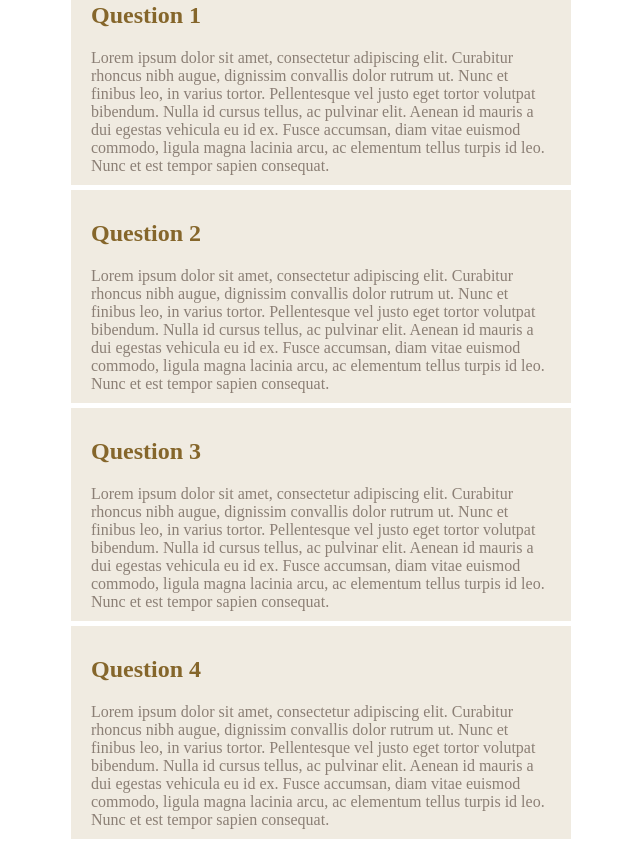
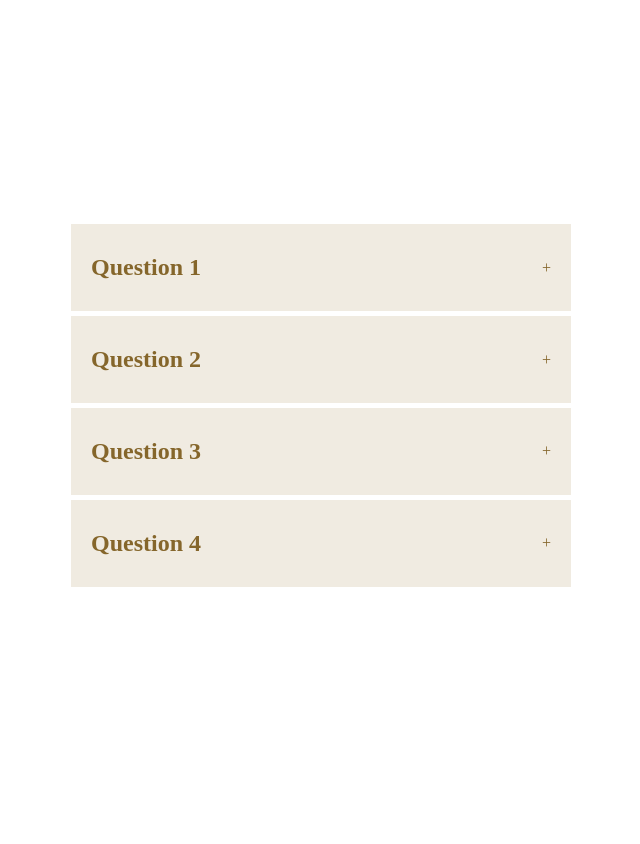
Before and after one commit to Almir-git-unifc/toogle-accordion_react-vite, a React (Vite) app: page / in a window 1280 px wide. Shown: the whole page, without its empty margins (327-967 px from the left). After the commit the page ends 816 px from the top, so only its background shows below. Built offline with nearby package versions, Linux system fonts and the light colour scheme.

Commit message:
feat(react): v00.05.000 - Added '+' button on the same line as the title and the Answer was hidden

```diff
--- a/src/App.css
+++ b/src/App.css
@@ -15,7 +15,18 @@
   }
   .title{
     color: #85662b;
+    display: flex;
+    justify-content: space-between;
+    align-items: center;
   }
   .content{
     color: #8b7f75;
+    max-height: 0;
+    overflow: hidden;
+    transition: all 0.5s cubic-bezier(0, 1, 0, 1);
   }
+  .content.show{
+    height: auto;
+    max-height: 9999px;
+    transition: all 0.5 cubic-bezier(1,0,1,0);
+  }
--- a/src/App.jsx
+++ b/src/App.jsx
@@ -10,6 +10,8 @@ function App () {
             <div className='item'>
               <div className='title'>
                 <h2>{item.question}</h2>
+                {/* *** VAMOS ADICIONAR O BOTÃO + *** */}
+                <span>+</span>
               </div>
               <div className='content'>{item.answer}</div>
             </div>
```
